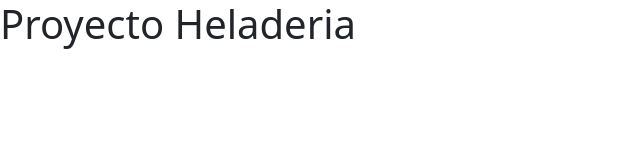
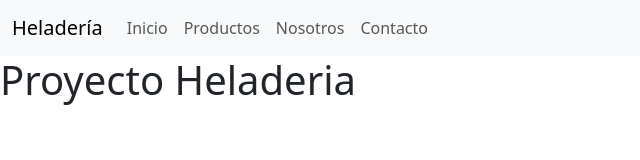
Before and after one commit to mlapeducacionit/project-heladeria, a website built with Vite: page index.html in a window 1280 px wide. Shown: the whole page, without its empty margins (0-640 px from the left). Built offline with nearby package versions, Linux system fonts and the light colour scheme.

Commit message:
Agrego el navbar con los item de menú

```diff
--- a/index.html
+++ b/index.html
@@ -1,13 +1,45 @@
 <!doctype html>
 <html lang="es">
+
 <head>
   <meta charset="UTF-8" />
   <meta name="viewport" content="width=device-width, initial-scale=1.0" />
   <title>Proyecto Heladeria</title>
 </head>
+
 <body>
+  <nav class="navbar navbar-expand-lg bg-body-tertiary">
+    <div class="container-fluid">
+      <a class="navbar-brand" href="#">Heladería</a>
+      <button class="navbar-toggler" type="button" data-bs-toggle="collapse" data-bs-target="#navbarNav"
+        aria-controls="navbarNav" aria-expanded="false" aria-label="Toggle navigation">
+        <span class="navbar-toggler-icon"></span>
+      </button>
+      <div class="collapse navbar-collapse" id="navbarNav">
+        <ul class="navbar-nav">
+
+          <li class="nav-item">
+            <a class="nav-link" href="#">Inicio</a>
+          </li>
+          <li class="nav-item">
+            <a class="nav-link" href="#">Productos</a>
+          </li>
+          <li class="nav-item">
+            <a class="nav-link" href="#">Nosotros</a>
+          </li>
+          <li class="nav-item">
+            <a class="nav-link" href="#">Contacto</a>
+          </li>
+
+        </ul>
+      </div>
+    </div>
+  </nav>
+
+
   <h1>Proyecto Heladeria</h1>
 
   <script type="module" src="/main.js"></script>
 </body>
+
 </html>
```
Lines whose indentation alone changed are shown as unchanged.
